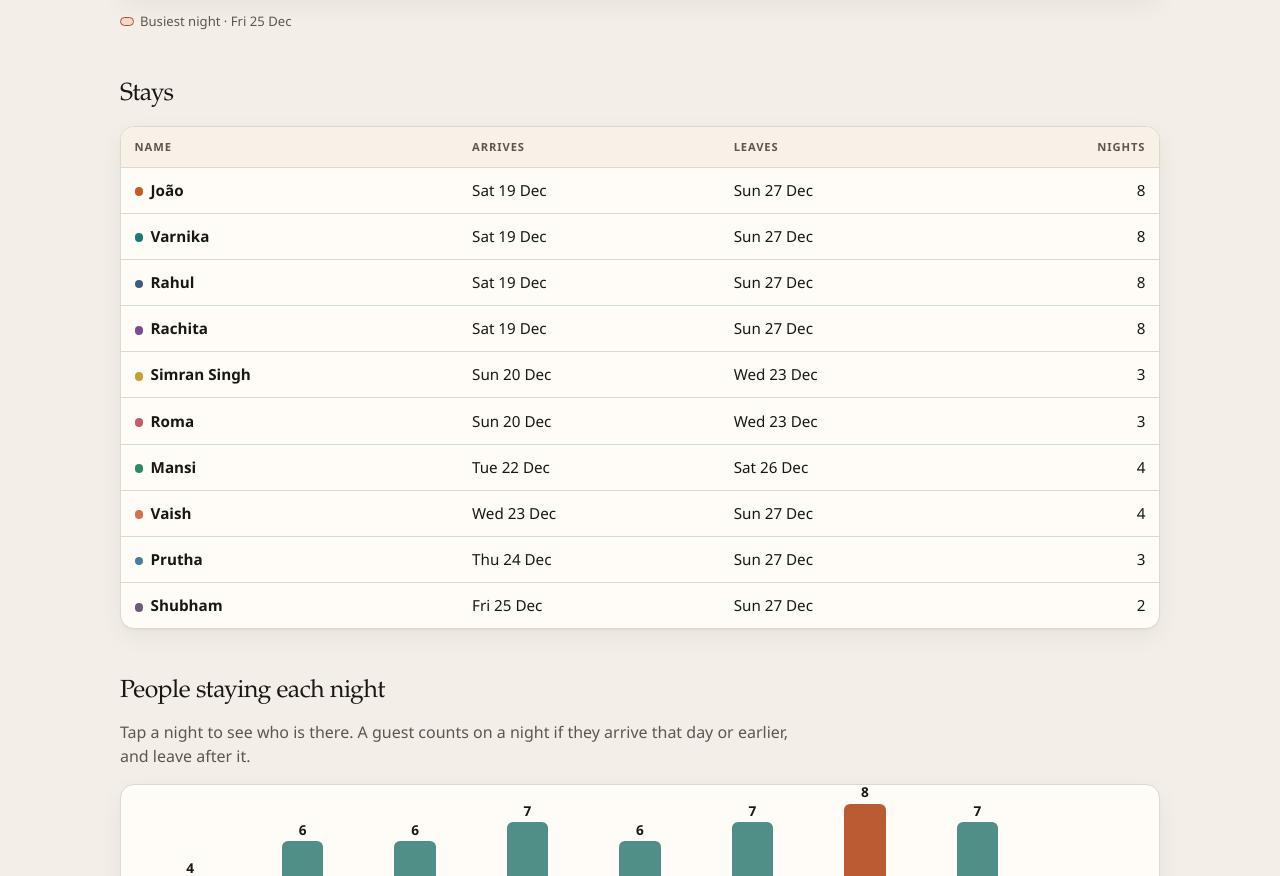
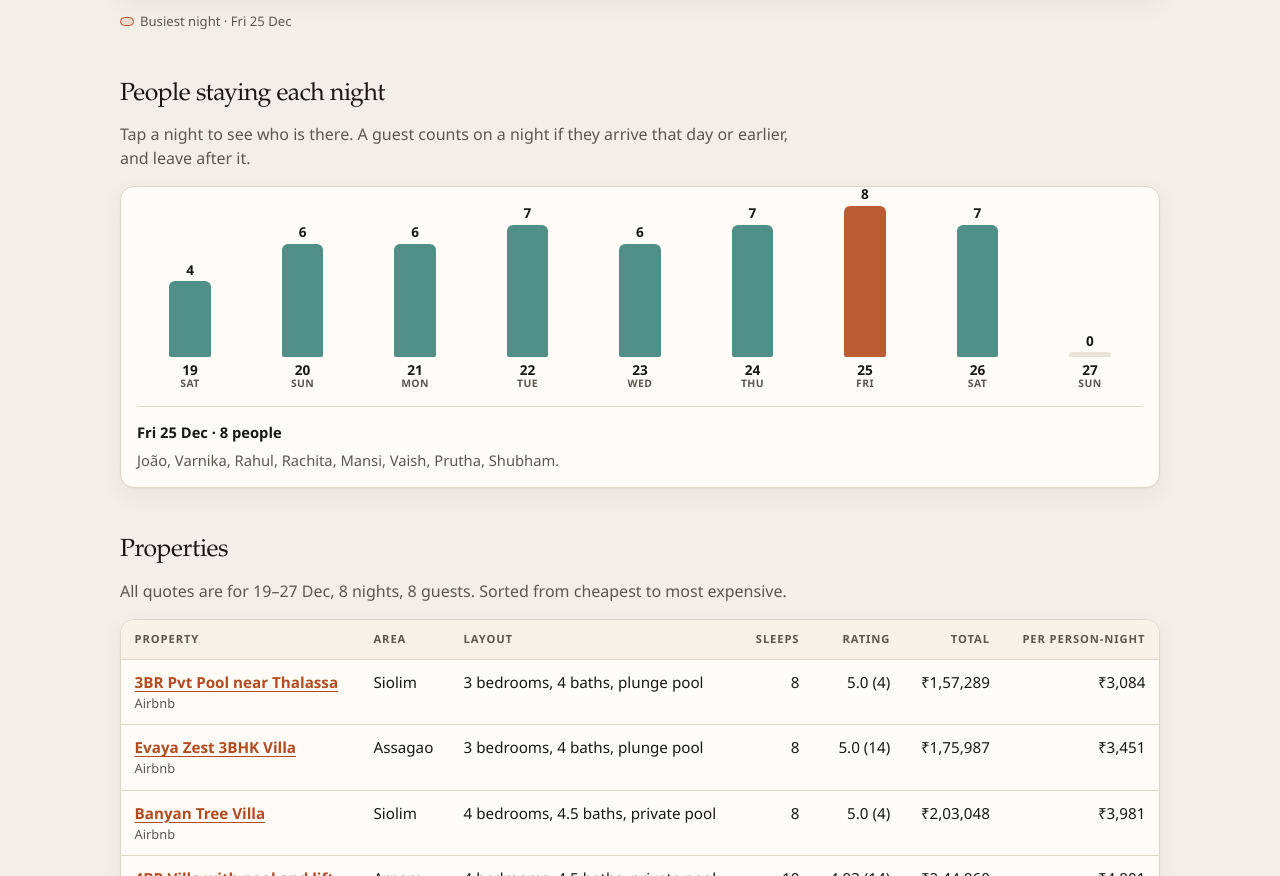
Before and after one commit to gvns0x/goa-trip, a plain HTML site: page index.html in a window 1280 px wide. Shown: the part 2318-3194 px from the top of the page. Drawn offline with Linux system fonts and the light colour scheme.

Commit message:
Remove the Stays table
Arrival and departure dates stay on the timeline, so the separate Stays
section is gone.

Co-authored-by: João Araújo <gvns0x@gmail.com>

```diff
--- a/index.html
+++ b/index.html
@@ -365,7 +365,6 @@
     }
 
     td { font-size: 0.95rem; }
-    #stays-table td, #stays-table th,
     #props-table td, #props-table th,
     .villa-pays td, .villa-pays th { white-space: nowrap; }
     #props-table { min-width: 52rem; }
@@ -927,23 +926,6 @@
       <p class="legend">
         <span><i class="swatch peak-swatch"></i> Busiest night · Fri 25 Dec</span>
       </p>
-    </section>
-
-    <section aria-labelledby="stays-heading">
-      <h2 id="stays-heading">Stays</h2>
-      <div class="panel scroll">
-        <table id="stays-table">
-          <thead>
-            <tr>
-              <th>Name</th>
-              <th>Arrives</th>
-              <th>Leaves</th>
-              <th class="num">Nights</th>
-            </tr>
-          </thead>
-          <tbody></tbody>
-        </table>
-      </div>
     </section>
 
     <section aria-labelledby="nights-heading">
@@ -2270,20 +2252,6 @@
       `;
     }
 
-    function renderStays() {
-      const body = document.querySelector("#stays-table tbody");
-      body.innerHTML = guests.map((g) => `
-        <tr>
-          <td class="name-cell">
-            <span class="pip" style="background:${g.color}; display:inline-block; margin-right:0.45rem; vertical-align:middle"></span>${g.name}
-          </td>
-          <td>${formatDayLong(g.arrive)}</td>
-          <td>${formatDayLong(g.leave)}</td>
-          <td class="num">${nightsOf(g)}</td>
-        </tr>
-      `).join("");
-    }
-
     let selectedNight = busiest.day;
 
     function renderWho(day) {
@@ -2424,7 +2392,6 @@
 
     renderStats();
     renderGantt();
-    renderStays();
     renderChart();
     renderProperties();
     renderGallery();
```
